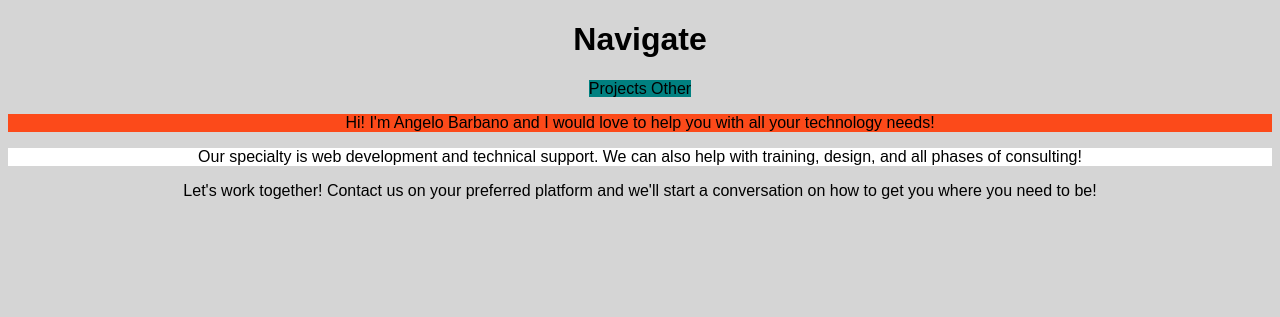
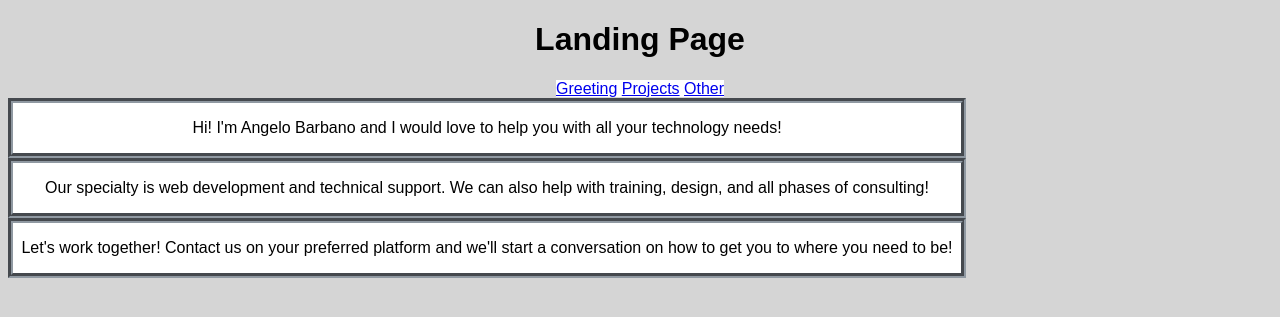
Before and after one commit to angelobarbano/hello-express, a Node server app: page / in a window 1280 px wide. Shown: the top 317 px of the page. Run offline with Node 20, Linux system fonts and the light colour scheme.

Commit message:
improving site

```diff
--- a/app.js
+++ b/app.js
@@ -31,7 +31,7 @@ app.use((req, res, next) => {
 app.use(express.static(__dirname + '/folder'));
 
 app.get('/', (req, res) => { res.render('landing.hbs', {
-    pageTitle: "Landing Page"
+    pageTitle: "Landing Page",
     });
 });
 
--- a/folder/landing.css
+++ b/folder/landing.css
@@ -4,18 +4,40 @@ body{
     background-color: #d5d5d5;
 }
 navbar{
-    background-color: teal;
+    background-color: white;
 
 }
 #intro{
-    background-color: #FC4A1A;
-
+    background-color: white;
+    border-style: groove;
+    border-width: 5px;
+    border-color: #9099A2;
+    max-width:75%;
+    justify-content: center;
+    box-align: center;
 }
 
+
+
 #services{
+
     background-color: white;
+    border-style: groove;
+    border-width: 5px;
+    border-color: #9099A2;
+    max-width:75%;
+    justify-content: center;
+    box-align: center;
 }
 
 #contact{
+    background-color: white;
+    border-style: groove;
+    border-width: 5px;
+    border-color: #9099A2;
+    max-width:75%;
+    justify-content: center;
+    box-align: center;
+}
 
 }
--- a/views/home.hbs
+++ b/views/home.hbs
@@ -8,6 +8,7 @@
   <body>
     {{> header}}
     <p id="greeting">{{greeting}}</p>
+    <button>New comment</button>
   {{> footer}}
   </body>
 </html>
--- a/views/landing.hbs
+++ b/views/landing.hbs
@@ -3,11 +3,11 @@
     <head>
         <meta charset="utf-8">
         <link rel="stylesheet" href="landing.css">
-        <title></title>
+        <h1>{{pageTitle}}</h1>
         <navbar>
-            <h1>Navigate</h1>
-            <a>Projects</a>
-            <a>Other</a>
+            <a href="/home">Greeting</a>
+            <a href="/projects">Projects</a>
+            <a href="/moz">Other</a>
         </navbar>
     </head>
     <body>
@@ -17,6 +17,6 @@
         <div id="services"><p>Our specialty is web development and technical support. We can also help with training, design, and all phases
             of consulting!</p>
         </div>
-        <div id="contact"><p>Let's work together! Contact us on your preferred platform and we'll start a conversation on how to get you where you need to be!</p></div>
+        <div id="contact"><p>Let's work together! Contact us on your preferred platform and we'll start a conversation on how to get you to where you need to be!</p></div>
     </body>
 </html>
--- a/views/moz.hbs
+++ b/views/moz.hbs
@@ -2,7 +2,7 @@
 <html>
     <head>
         <meta charset='utf8'>
-        <link rel='stylesheet', href='landing.css'>
+        <link rel='stylesheet' href='landing.css'>
     </head>
     <body></body>
 </html>
--- a/views/projects.hbs
+++ b/views/projects.hbs
@@ -8,6 +8,7 @@
   <body>
     {{> header}}
     <p>Portfolio of projects both real and imagined.</p>
+  <a href="/">home</a>
   {{> footer}}
   </body>
 </html>
```
